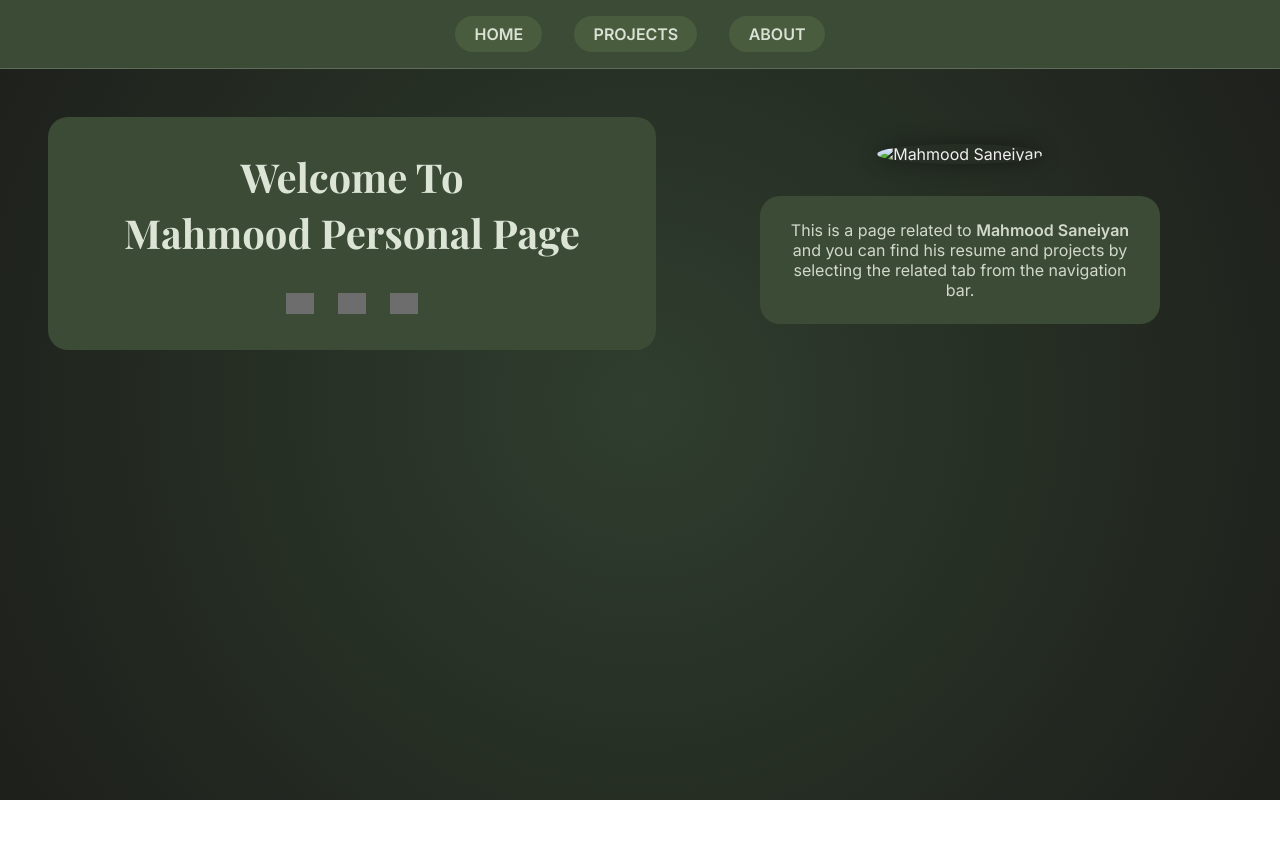
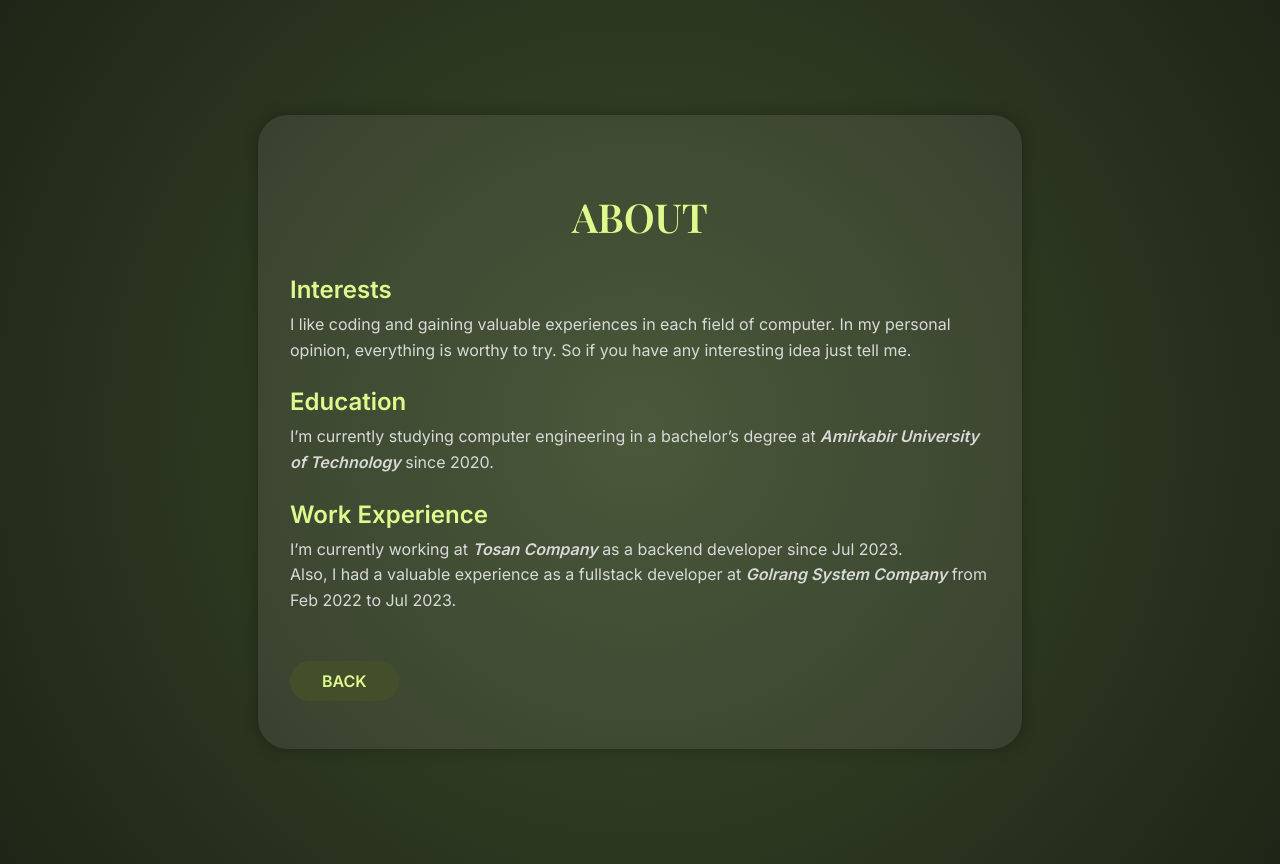
Before and after one commit to mahmoodsaneian/mahmoodsaneian.github.io, a plain HTML site: page about.html in a window 1280 px wide. Before the commit the page ends 800 px from the top, so only its background shows below. Drawn offline with nearby package versions, Linux system fonts and the light colour scheme; grey boxes are pictures that could not be loaded.

Commit message:
add about page

```diff
--- a/about.html
+++ b/about.html
@@ -1,157 +1,95 @@
 <!DOCTYPE html>
 <html lang="en">
-
 <head>
   <meta charset="UTF-8" />
   <meta name="viewport" content="width=device-width, initial-scale=1.0" />
-  <title>Mahmood Saneiyan | Home</title>
-  <link href="https://fonts.googleapis.com/css2?family=Playfair+Display:wght@500;700&family=Inter:wght@400;600&display=swap" rel="stylesheet" />
+  <title>About - Mahmood</title>
+  <link href="https://fonts.googleapis.com/css2?family=Inter:wght@400;600&family=Playfair+Display:wght@600&display=swap" rel="stylesheet" />
   <style>
-    * {
+    body {
       margin: 0;
-      padding: 0;
-      box-sizing: border-box;
+      font-family: 'Inter', sans-serif;
+      background: radial-gradient(circle at center, #3d4b2b 0%, #1e2617 100%);
+      color: #f0f0f0;
+      display: flex;
+      justify-content: center;
+      align-items: center;
+      min-height: 100vh;
+      padding: 2rem;
     }
 
-    body {
-      font-family: 'Inter', sans-serif;
-      background: radial-gradient(circle, #2f3e2e, #1d1f1b);
-      color: #f0f0f0;
-      min-height: 100vh;
+    .about-container {
+      background-color: rgba(255, 255, 255, 0.07);
+      padding: 3rem 2rem;
+      border-radius: 30px;
+      max-width: 700px;
+      width: 100%;
+      box-shadow: 0 0 15px rgba(0,0,0,0.3);
     }
 
-    header {
-      display: flex;
-      justify-content: center;
-      padding: 1rem;
-      background-color: #3c4b36;
-      border-bottom: 1px solid #606c5b;
+    h1 {
+      font-family: 'Playfair Display', serif;
+      text-align: center;
+      font-size: 2.5rem;
+      color: #e0f98c;
+      margin-bottom: 2rem;
     }
 
-    nav {
-      display: flex;
-      gap: 2rem;
+    h2 {
+      color: #e0f98c;
+      font-size: 1.5rem;
+      margin-top: 1.5rem;
+      margin-bottom: 0.5rem;
     }
 
-    nav a {
+    p {
+      margin: 0.5rem 0 1rem;
+      line-height: 1.6;
+      color: #d9d9d9;
+    }
+
+    strong {
+      font-weight: 600;
+    }
+
+    em {
+      font-style: italic;
+    }
+
+    .back-button {
+      display: inline-block;
+      margin-top: 2rem;
+      background-color: #434f2b;
+      color: #e0f98c;
+      padding: 0.6rem 2rem;
+      border-radius: 20px;
       text-decoration: none;
       font-weight: 600;
-      color: #d9e2d4;
-      background-color: #4a5c3e;
-      padding: 0.5rem 1.2rem;
-      border-radius: 30px;
-      transition: all 0.3s ease;
-    }
-
-    nav a:hover {
-      background-color: #647a57;
-      color: white;
-    }
-
-    .container {
-      display: flex;
-      justify-content: space-between;
-      align-items: center;
-      padding: 3rem;
-      gap: 2rem;
-      flex-wrap: wrap;
-    }
-
-    .intro-box {
-      flex: 1;
-      background-color: #3c4b36;
-      padding: 2rem;
-      border-radius: 20px;
+      transition: background 0.3s;
       text-align: center;
     }
 
-    .intro-box h1 {
-      font-family: 'Playfair Display', serif;
-      font-size: 2.5rem;
-      margin-bottom: 2rem;
-      line-height: 1.4;
-      color: #dce4d6;
-    }
-
-    .social-icons {
-      margin-top: 2rem;
-      display: flex;
-      justify-content: center;
-      gap: 1.5rem;
-    }
-
-    .social-icons a img {
-      width: 28px;
-      filter: invert(80%);
-      transition: transform 0.2s;
-    }
-
-    .social-icons a img:hover {
-      transform: scale(1.2);
-    }
-
-    .photo-section {
-      flex: 1;
-      text-align: center;
-    }
-
-    .photo-section img {
-      width: 250px;
-      height: 250px;
-      object-fit: cover;
-      border-radius: 50%;
-      box-shadow: 0 0 20px rgba(0, 0, 0, 0.4);
-    }
-
-    .photo-section p {
-      margin-top: 2rem;
-      background-color: #3c4b36;
-      padding: 1.5rem;
-      border-radius: 20px;
-      font-size: 1rem;
-      max-width: 400px;
-      margin-left: auto;
-      margin-right: auto;
-      color: #d2d9c9;
-    }
-
-    .photo-section strong {
-      font-weight: 600;
-    }
-
-    @media (max-width: 768px) {
-      .container {
-        flex-direction: column;
-        align-items: center;
-      }
+    .back-button:hover {
+      background-color: #5c6e3a;
     }
   </style>
 </head>
+<body>
+  <div class="about-container">
+    <h1>ABOUT</h1>
 
-<body>
-  <header>
-    <nav>
-      <a href="index.html">HOME</a>
-      <a href="projects.html">PROJECTS</a>
-      <a href="about.html">ABOUT</a>
-    </nav>
-  </header>
+    <h2>Interests</h2>
+    <p>I like coding and gaining valuable experiences in each field of computer. In my personal opinion, everything is worthy to try. So if you have any interesting idea just tell me.</p>
 
-  <main class="container">
-    <div class="intro-box">
-      <h1>Welcome To<br />Mahmood Personal Page</h1>
-      <div class="social-icons">
-        <a href="mailto:your@email.com" target="_blank"><img src="https://img.icons8.com/material-rounded/24/000000/gmail.png" alt="Gmail" /></a>
-        <a href="https://github.com/mahmoodsaneian" target="_blank"><img src="https://img.icons8.com/ios-glyphs/30/000000/github.png" alt="GitHub" /></a>
-        <a href="https://www.linkedin.com/in/yourprofile" target="_blank"><img src="https://img.icons8.com/ios-filled/30/000000/linkedin.png" alt="LinkedIn" /></a>
-      </div>
-    </div>
+    <h2>Education</h2>
+    <p>I’m currently studying computer engineering in a bachelor’s degree at <strong><em>Amirkabir University of Technology</em></strong> since 2020.</p>
 
-    <div class="photo-section">
-      <img src="your-profile-photo.jpg" alt="Mahmood Saneiyan" />
-      <p>This is a page related to <strong>Mahmood Saneiyan</strong> and you can find his resume and projects by selecting the related tab from the navigation bar.</p>
-    </div>
-  </main>
+    <h2>Work Experience</h2>
+    <p>I’m currently working at <strong><em>Tosan Company</em></strong> as a backend developer since Jul 2023.<br>
+      Also, I had a valuable experience as a fullstack developer at <strong><em>Golrang System Company</em></strong> from Feb 2022 to Jul 2023.
+    </p>
+
+    <a class="back-button" href="index.html">BACK</a>
+  </div>
 </body>
-
 </html>
```
